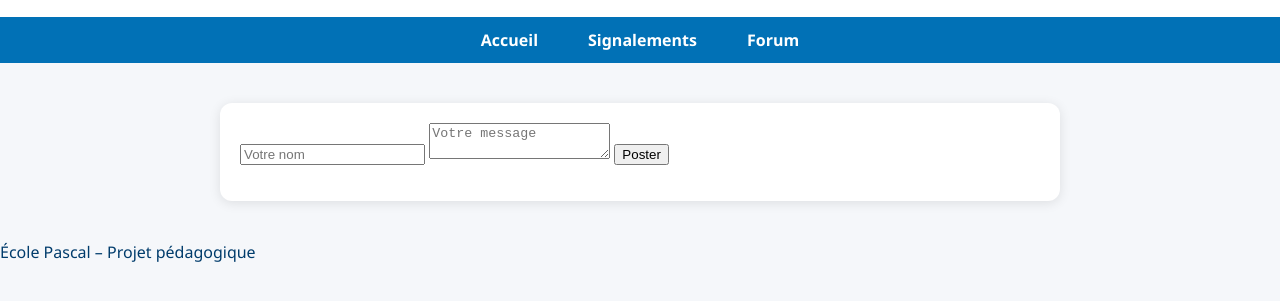
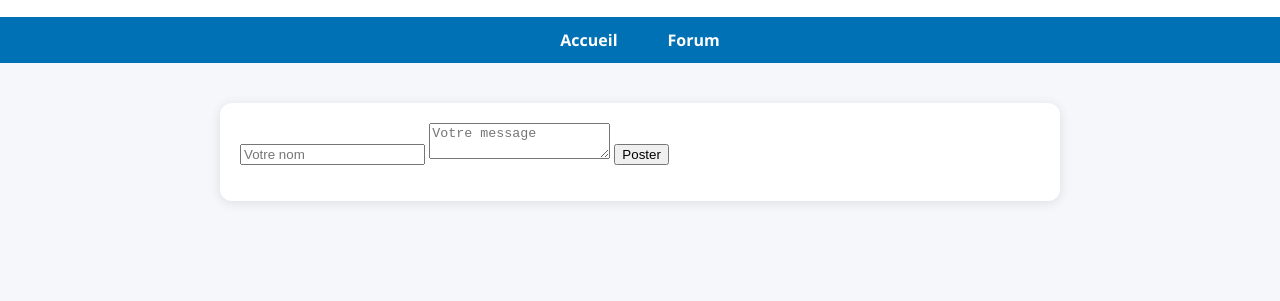
Before and after one commit to noahcsnt/projet_web, a plain HTML site: page forum.html in a window 1280 px wide. Shown: the part 371-672 px from the top of the page. Drawn offline with Linux system fonts and the light colour scheme.

Commit message:
Update forum.html

```diff
--- a/forum.html
+++ b/forum.html
@@ -13,7 +13,7 @@
 
   <nav>
     <a href="index.html">Accueil</a>
-    <a href="signalements.html">Signalements</a>
+
     <a href="forum.html">Forum</a>
   </nav>
 
@@ -27,7 +27,7 @@
   </main>
 
   <footer>
-    École Pascal – Projet pédagogique
+
   </footer>
 
   <script src="script.js"></script>
```
